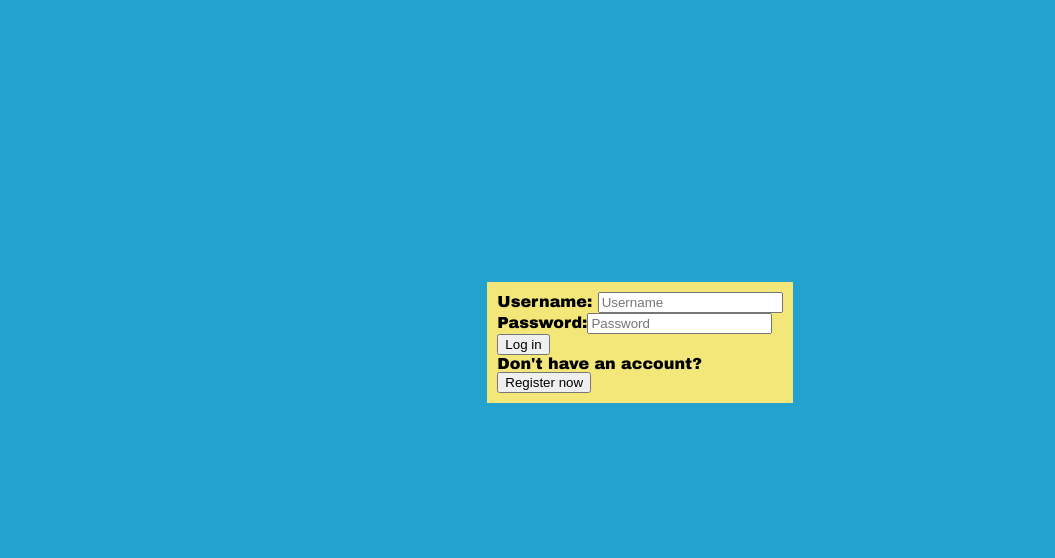
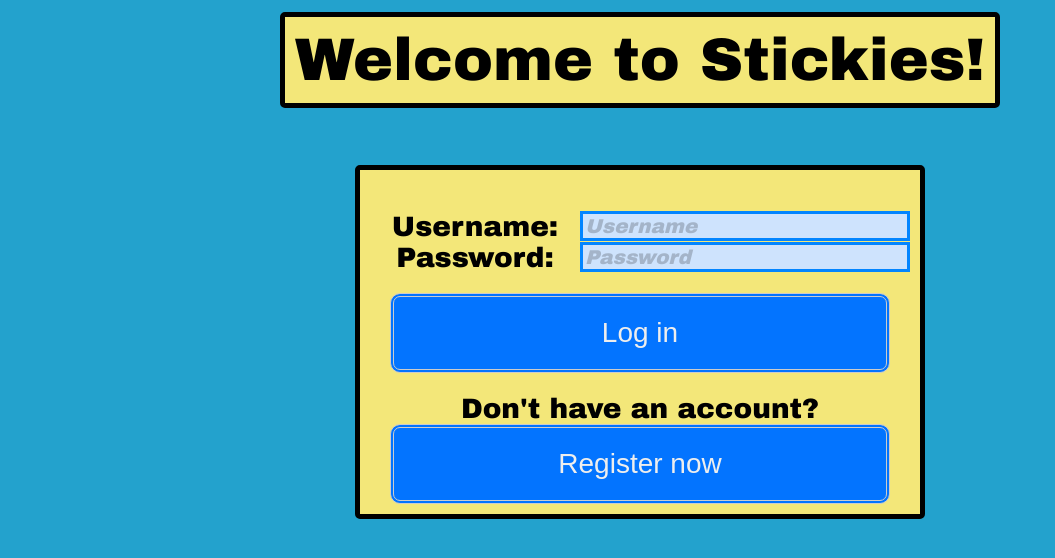
Before and after one commit to slevy511/Stickies-App, a React app in the folder client/: page / in a window 1280 px wide. Shown: the part 58-616 px from the top of the page, without its empty margins (0-1055 px from the left). Built offline with nearby package versions, Linux system fonts and the light colour scheme.

Commit message:
Make the app prettier with CSS (WORK IN PROGRESS)

```diff
--- a/client/public/css/board.css
+++ b/client/public/css/board.css
@@ -12,12 +12,58 @@
     height: 25px;
     padding: 15px;
     background-color: darkblue;
+
+
+
   }
 
-.button {
-  border: 0;
-  /*border-radius: 0.25rem; */
-  background: #ff9d00;
-  color: #ff9d00;
-  font-family: -system-ui, sans-serif;
-}
+  .logout{
+    font-family: "Arial Black", "Impact", "Courier New", monospace;
+    font-size: 20px;
+    background-color: #F3E779;
+  }
+
+  .addnote{
+    font-family: "Arial Black", "Impact", "Courier New", monospace;
+    font-size: 20px;
+    background-color: #F3E779;
+  }
+
+  button[name=addnote] {
+    display: inline-block;
+    background-color: #0374ff;
+    border-radius: 10px;
+    border: 4px double #cccccc;
+    color: #eeeeee;
+    text-align: center;
+    font-size: 10px;
+    padding: 10px;
+    width: 300px;
+    -webkit-transition: all 0.5s;
+    -moz-transition: all 0.5s;
+    -o-transition: all 0.5s;
+    transition: all 0.5s;
+    cursor: pointer;
+    margin: 5px;
+
+  }
+
+  button[name=logout] {
+    display: inline-block;
+    background-color: #0374ff;
+    border-radius: 10px;
+    border: 4px double #cccccc;
+    color: #eeeeee;
+    text-align: center;
+    font-size: 10px;
+    padding: 10px;
+    width: 300px;
+    -webkit-transition: all 0.5s;
+    -moz-transition: all 0.5s;
+    -o-transition: all 0.5s;
+    transition: all 0.5s;
+    cursor: pointer;
+    margin: 5px;
+    position: relative;
+
+  }
--- a/client/public/css/login.css
+++ b/client/public/css/login.css
@@ -1,15 +1,158 @@
+textarea{
+    font-family: "Arial Black", "Impact", "Courier New", monospace;
+}
+
 .login-form {
     display: flex;
     justify-content: center;
     align-items: center;
     height: 100vh;
     font-family: "Arial Black", "Impact", "Courier New", monospace;
+    font-size: 28px;
+    text-align: center;
 }
 
 .form{
     background-color: #F3E779;
     font-family: "Arial Black", "Impact", "Courier New", monospace;
 
+    display: grid;
+    padding: 10px;
+
+    border: 5px solid rgb(0, 0, 0);
+    border-radius: 5px;
+
+    justify-content: center;
+    align-items: center;
+
+    justify-content: space-around;
+    position: relative;
+
+
+}
+
+.banner{
+    background-color: #F3E779;
+    font-family: "Arial Black", "Impact", "Courier New", monospace;
+
+    display: grid;
+    padding: 10px;
+
+    border: 5px solid rgb(0, 0, 0);
+    border-radius: 5px;
+
+    justify-content: center;
+    align-items: center;
+
+    position:fixed;
+    top: 70px;
+
+    margin: auto;
+    clear:left;
+    height:auto;
+
+    text-align:center;/* Add This*/
+
+    font-size: 60px;
+
+
+}
+
+
+
+input[type=username]{
+    width: 100px;
+    align-items: right;
+    justify-content: right;
+    font-family: "Arial Black", "Impact", "Courier New", monospace;
+    box-sizing: border-box;
+    border: 3px solid rgb(3, 133, 255);
+    border-radius: 0px;
+
+    text-align: left;
+    font-size: 20px;
+    padding: auto;
+    width: 330px;
+    background-color: #cee3fd;
     display: inline-block;
-    padding: 10px;
+    float: right;
 }
+
+input[type=password]{
+    width: 100px;
+    align-items: right;
+    justify-content: right;
+    font-family: "Arial Black", "Impact", "Courier New", monospace;
+    box-sizing: border-box;
+    border: 3px solid rgb(3, 133, 255);
+    border-radius: 0px;
+
+    text-align: left;
+    font-size: 20px;
+    padding: auto;
+    width: 330px;
+    background-color: #cee3fd;
+    display: inline-block;
+    float: right;
+}
+
+/*login button*/
+input[type=submit]{
+    /*width: 100px;
+    justify-content: right;
+    align-items: right;
+    font-family: "Arial Black", "Impact", "Courier New", monospace;
+    box-sizing: border-box;
+    border: 2px solid rgb(3, 133, 255);
+    color: blue;
+    border-radius: 0px;*/
+
+    display: inline-block;
+    background-color: #0374ff;
+    border-radius: 10px;
+    border: 4px double #cccccc;
+    color: #eeeeee;
+    text-align: center;
+    font-size: 28px;
+    padding: 20px;
+    width: 500px;
+    -webkit-transition: all 0.5s;
+    -moz-transition: all 0.5s;
+    -o-transition: all 0.5s;
+    transition: all 0.5s;
+    cursor: pointer;
+    margin: 20px;
+
+}
+
+::placeholder { /* Chrome, Firefox, Opera, Safari 10.1+ */
+    color: rgb(0, 0, 0);
+    opacity: 0.2; /* Firefox */
+    font-style: italic;
+  }
+
+  button[name=register] {
+    display: inline-block;
+
+    justify-content: center;
+    align-items: center;
+    position: relative;
+    display:grid;
+
+    background-color: #0374ff;
+    border-radius: 10px;
+    border: 4px double #cccccc;
+    color: #eeeeee;
+    text-align: center;
+    font-size: 28px;
+    padding: 20px;
+    width: 500px;
+    -webkit-transition: all 0.5s;
+    -moz-transition: all 0.5s;
+    -o-transition: all 0.5s;
+    transition: all 0.5s;
+    cursor: pointer;
+    margin: auto;
+
+
+      }
--- a/client/public/css/note.css
+++ b/client/public/css/note.css
@@ -29,10 +29,29 @@ textarea {
 
 }
 
-.button {
-    border: 0;
-    /*border-radius: 0.25rem; */
-    background: #ff9d00;
-    color: #ff9d00;
-    font-family: -system-ui, sans-serif;
+/*controls registration button on login page still
+button[name=register] {
+    display: inline-block;
+    background-color: #0374ff;
+    border-radius: 10px;
+    border: 4px double #cccccc;
+    color: #eeeeee;
+    text-align: center;
+    font-size: 28px;
+    padding: 20px;
+    width: 500px;
+    -webkit-transition: all 0.5s;
+    -moz-transition: all 0.5s;
+    -o-transition: all 0.5s;
+    transition: all 0.5s;
+    cursor: pointer;
+    margin: auto;
+    justify-content: right;
+    align-items: right;
+
+
+
+
+
   }
+*/
--- a/client/public/css/register.css
+++ b/client/public/css/register.css
@@ -1,3 +1,7 @@
+
+textarea{
+    font-family: "Arial Black", "Impact", "Courier New", monospace;
+}
 .registration-form {
     display: flex;
     justify-content: center;
@@ -12,3 +16,28 @@
     padding: 10px;
     font-family: "Arial Black", "Impact", "Courier New", monospace;
 }
+
+#login{
+    background-color: #F3E779;
+    font-family: "Arial Black", "Impact", "Courier New", monospace;
+}
+#username{
+    background-color: #F3E779;
+    font-family: "Arial Black", "Impact", "Courier New", monospace;
+}
+
+/* doesnt do anything*/
+.button {
+    border: 0;
+    border-radius: 0.25rem;
+    background: #1E88E5;
+    color: rgb(230, 29, 29);
+    font-family: -system-ui, sans-serif;
+    font-size: 1rem;
+    line-height: 1.2;
+    white-space: nowrap;
+    text-decoration: none;
+    padding: 0.25rem 0.5rem;
+    margin: 0.25rem;
+    cursor: pointer;
+  }
--- a/client/src/components/Login.js
+++ b/client/src/components/Login.js
@@ -40,15 +40,25 @@ class LoginForm extends React.Component {
 
     render() {
         return (
+
             <div className="login-form">
+                <form className="banner" onSubmit={this.handleSubmit}>
+                    <label name="banner">
+                            {"Welcome to Stickies! "}
+
+                    </label>
+                </form>
+
                 <form className="form" onSubmit={this.handleSubmit}>
+
+                    <br/>
                     <label>
                         {"Username: "}
-                        <input name="username" type="text" placeholder="Username" value={this.state.username} onChange={this.handleChange} />
+                        <input name="username" type="username" placeholder="Username" value={this.state.username} onChange={this.handleChange} />
                     </label>
                     <br/>
                     <label>
-                        {"Password:"}
+                        {"Password: "}
                         <input name="password" type="password" placeholder="Password" value={this.state.password} onChange={this.handleChange} />
                     </label>
                     <br/>
```
